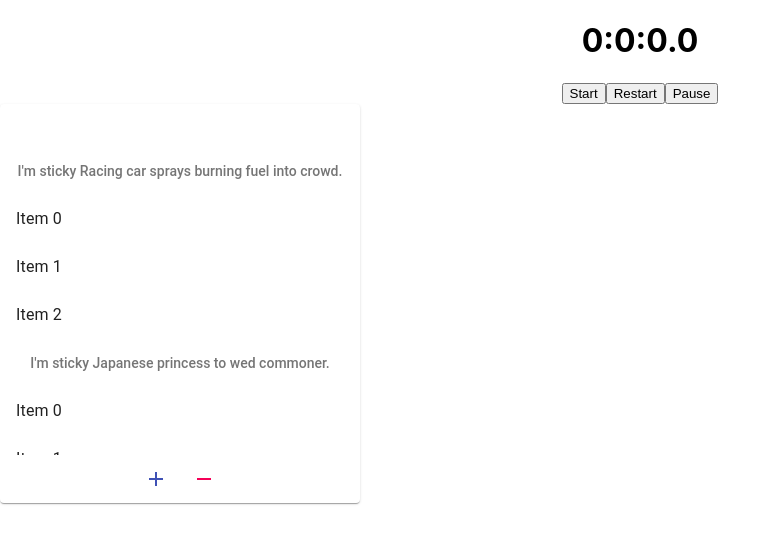
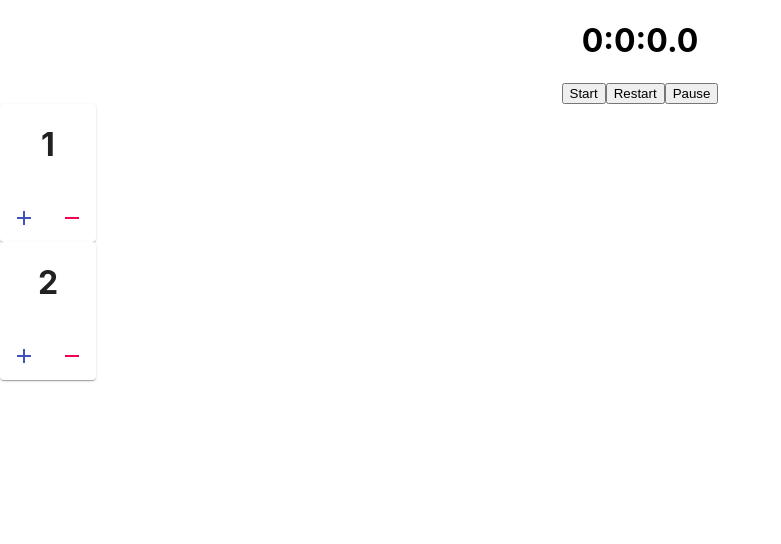
Before and after one commit to ferdyanggara/Robocon-2021-Timer-1, a React (Create React App) app: page / in a window 1280 px wide. Shown: the top 544 px of the page, without its empty margins (0-781 px from the left). Built offline with nearby package versions, Linux system fonts and the light colour scheme.

Commit message:
Added redux for arrow list
need to make point value counter and fix some potential bug

```diff
--- a/src/components/arrow-list/arrow-list.jsx
+++ b/src/components/arrow-list/arrow-list.jsx
@@ -26,32 +26,14 @@ const useStyles = makeStyles((theme) => ({
   },
 }));
 
-const ArrowList = ({arrowsData}) => {
-    const data = [
-        'Racing car sprays burning fuel into crowd.',
-        'Japanese princess to wed commoner.',
-        'Australian walks 100km after outback crash.',
-        'Man charged over missing wedding girl.',
-        'Los Angeles battles huge wildfires.',
-        'Racing car sprays burning fuel into crowd.',
-        'Japanese princess to wed commoner.',
-        'Australian walks 100km after outback crash.',
-      ];
+const ArrowList = ({editedData, barrelNo}) => {
       const classes = useStyles();
-      console.log("OBTAINED FROM ARROWLIST", arrowsData);
     return (
         <List className={classes.root} subheader={<li />}>
-      {data.map((sectionId) => (
-        <li key={`section-${sectionId}`} className={classes.listSection}>
-          <ul className={classes.ul}>
-            <ListSubheader>{`I'm sticky ${sectionId}`}</ListSubheader>
-            {[0, 1, 2].map((item) => (
-              <ListItem key={`item-${sectionId}-${item}`}>
-                <ListItemText primary={`Item ${item}`} />
-              </ListItem>
-            ))}
-          </ul>
-        </li>
+      {editedData.map(value => (
+      <ListItem button>
+          {value}
+      </ListItem>
       ))}
     </List>
     )
--- a/src/components/arrow-list/arrow.jsx
+++ b/src/components/arrow-list/arrow.jsx
@@ -27,18 +27,30 @@ const useStyles = makeStyles((theme) => ({
     },
   }));
 
-const Arrow = ({barrelNo, currentId, currentTime, addArrow, deleteArrow}) => {
+const Arrow = ({barrelNo, currentId, currentTime, addArrow, deleteArrow, arrowsData, arrowNumber}) => {
 
     const classes = useStyles();
+    let highestId = 0;
+    console.log(arrowsData);
+    const data = arrowsData
+    .filter(arrow => arrow.barrel === barrelNo)
+    .map(data => {
+      if(data.id > highestId) highestId = data.id;
+      return data.barrelNo + " " + data.id + " " + data.time;
+    });
+
     return (
         <Paper className={classes.root}>
             <h1>{barrelNo}</h1>
-            <ArrowList barrelNo={barrelNo}/>
+            <ArrowList barrelNo={barrelNo} editedData = {data}/>
             <div>
                 <IconButton aria-label="delete" color="primary" onClick={() => addArrow(barrelNo, currentId, currentTime)}>
                     <AddIcon />
                 </IconButton>
-                <IconButton color="secondary" aria-label="add an alarm" onClick={() => deleteArrow(currentId - 1)}>
+                {/* temporary fix please add disabled if cannot minus as it can still minus other 0's id*/}
+                <IconButton color="secondary" aria-label="add an alarm" onClick={() => {
+                  if(arrowNumber > 0) deleteArrow(highestId);
+                }}>
                     <RemoveIcon />
                 </IconButton>
             </div>
@@ -48,6 +60,8 @@ const Arrow = ({barrelNo, currentId, currentTime, addArrow, deleteArrow}) => {
 
 const mapStateToProps = (state)=> {
     return({
+        arrowNumber : state.arrowList.numberOfArrows,
+        arrowsData : state.arrowList.arrows,
         currentId : state.arrowList.numberOfArrows,
         currentTime : state.timer.time
     })
--- a/src/pages/main.jsx
+++ b/src/pages/main.jsx
@@ -15,7 +15,8 @@ const Main = () => {
             <Timer/>
             </div>
             <div>
-            <Arrow/>
+            <Arrow barrelNo={1}/>
+            <Arrow barrelNo={2}/>
             </div>
         </div>
     )
--- a/src/redux/reducers/arrowReducers.jsx
+++ b/src/redux/reducers/arrowReducers.jsx
@@ -17,14 +17,18 @@ const arrowReducer = (state = initialState, action) => {
         case "ADD_ARROW":{
             const {barrel, id, time} = action.payload;
             const newArrow = arrowTemplate(barrel, id, time);
-            state.arrows.push(newArrow);
+            let newArray = state.arrows.map(a => ({...a}));
+            newArray.push(newArrow);
+            const newId = state.numberOfArrows + 1;
             console.log({
                 ...state,
-                numberOfArrows : state.numberOfArrows + 1,
+                arrows: newArray,
+                numberOfArrows : newId,
             });
             return ({
                 ...state,
-                numberOfArrows : state.numberOfArrows + 1,
+                arrows: newArray,
+                numberOfArrows : newId
             });
         }
         case "DELETE_ARROW":{
```
